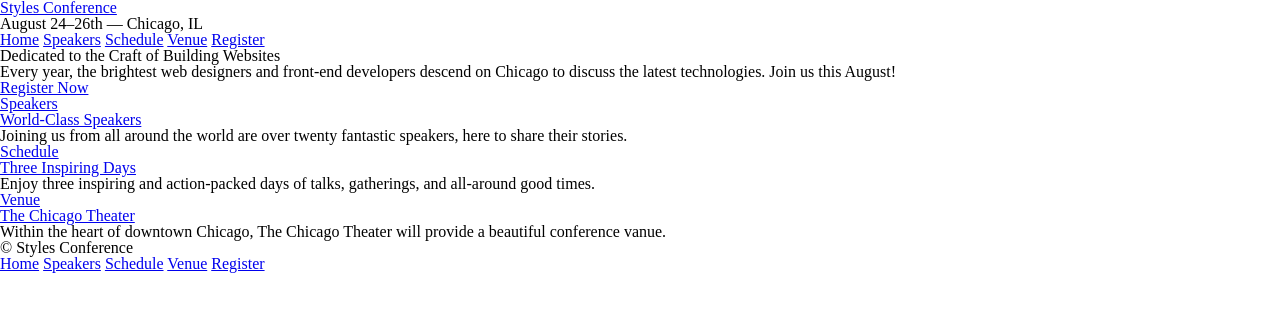
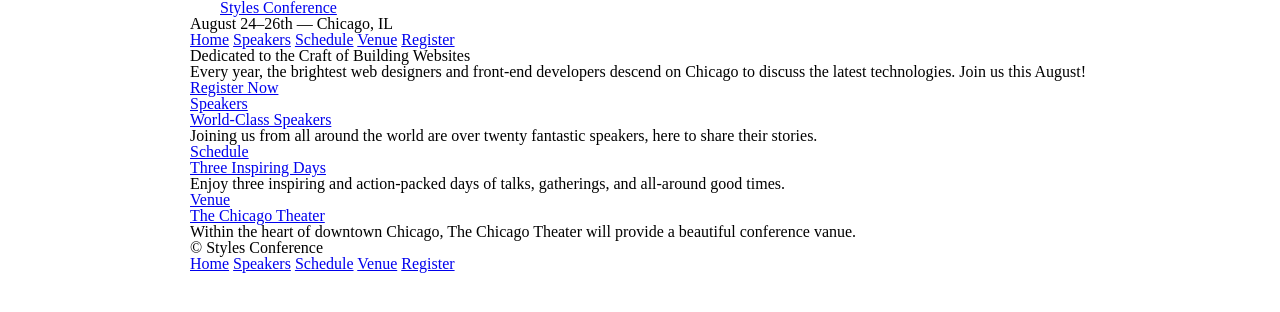
Before and after one commit to Whatafreak/styles_conference, a plain HTML site: page index.html in a window 1280 px wide. Drawn offline with Linux system fonts and the light colour scheme.

Commit message:
initial positioning with main.css

```diff
--- a/assets/stylesheets/main.css
+++ b/assets/stylesheets/main.css
@@ -45,3 +45,24 @@
   border-collapse: collapse;
   border-spacing: 0;
 }
+
+/*
+  ============================================
+  Grid
+  ============================================
+*/
+
+*,
+*:before,
+*:after {
+  -webkit-box-sizing: border-box;
+     -moz-box-sizing: border-box;
+          box-sizing: border-box;
+}
+
+.container {
+  margin: 0 auto;
+  padding-left: 30px;
+  padding-right: 30px;
+  width: 960px;
+}
--- a/index.html
+++ b/index.html
@@ -9,10 +9,14 @@
   </head>
   <body>
 
-    <header>
-      <h1>
-        <a href="index.html">Styles Conference</a>
-      </h1>
+    <header class="container">
+
+      <section class="container">
+        <h1>
+          <a href="index.html">Styles Conference</a>
+        </h1>
+      </section>
+
       <h3>August 24&ndash;26th &mdash; Chicago, IL</h3>
 
       <nav>
@@ -25,7 +29,7 @@
 
     </header>
 
-    <section>
+    <section class="container">
       <h2>Dedicated to the Craft of Building Websites</h2>
       <p>Every year, the brightest web designers and front-end developers descend on Chicago to discuss the latest technologies. Join us this August!</p>
       <a href="register.html">Register Now</a>
@@ -33,7 +37,7 @@
 
     <section>
 
-      <section>
+      <section class="container">
         <a href="speakers.html">
           <h5>Speakers</h5>
           <h3>World-Class Speakers</h3>
@@ -41,7 +45,7 @@
         <p>Joining us from all around the world are over twenty fantastic speakers, here to share their stories.</p>
       </section>
 
-      <section>
+      <section class="container">
         <a href="schedule.html">
           <h5>Schedule</h5>
           <h3>Three Inspiring Days</h3>
@@ -49,7 +53,7 @@
         <p>Enjoy three inspiring and action-packed days of talks, gatherings, and all-around good times.</p>
       </section>
 
-      <section>
+      <section class="container">
         <a href="speakers.html">
           <h5>Venue</h5>
           <h3>The Chicago Theater</h3>
@@ -59,7 +63,7 @@
 
     </section>
 
-    <footer>
+    <footer class="container">
       <small>&copy; Styles Conference</small>
 
       <nav>
```
